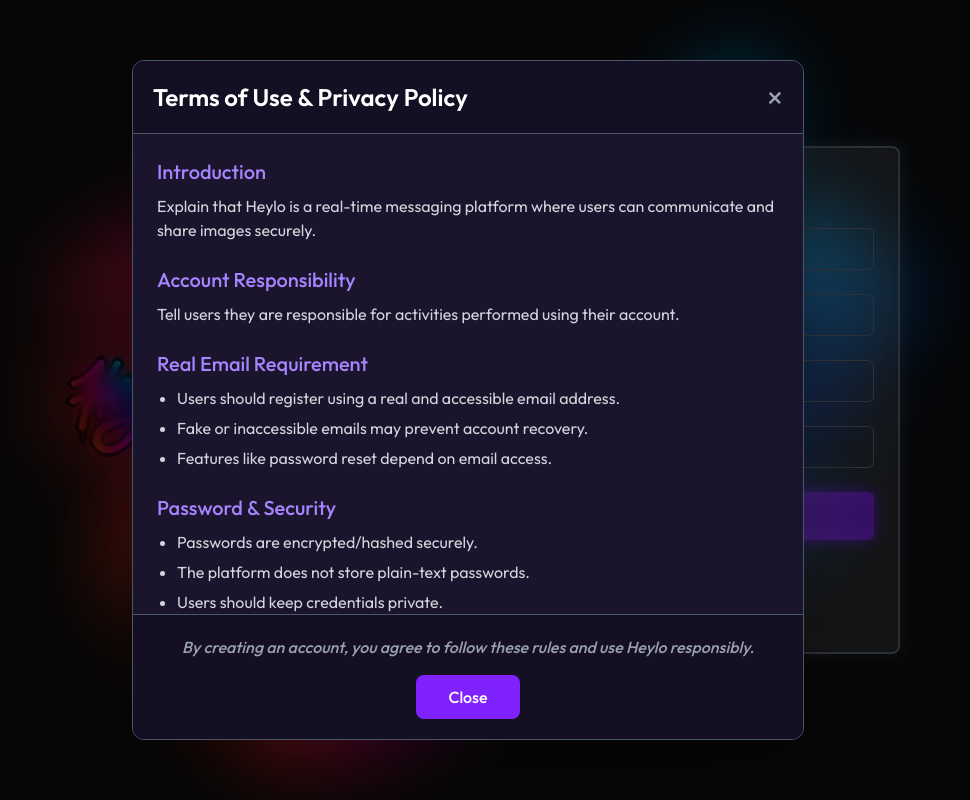
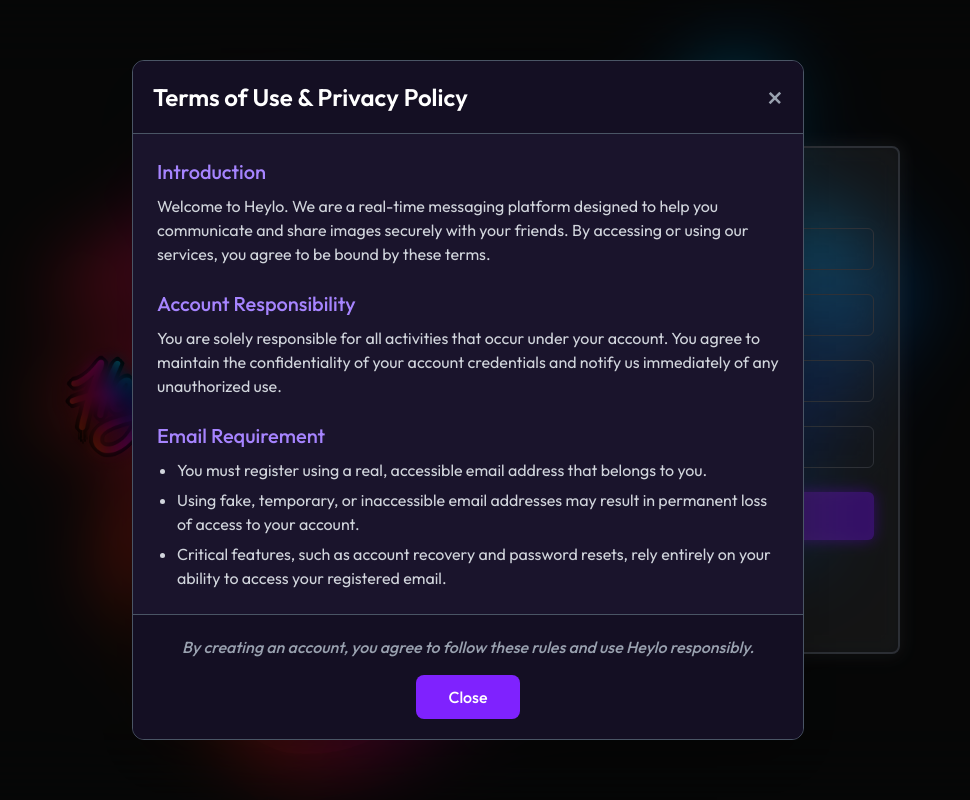
Before and after one commit to mjpriyanshu/Heylo, a React (Vite) app in the folder client/: page /login in a window 1280 px wide. Both pictures are taken after a click on the element "terms of use & privacy policy". Shown: the whole page, without its empty margins (172-1142 px from the left). Built offline with nearby package versions, Linux system fonts and the light colour scheme; no server answers.

Commit message:
refactor: Update Terms of Use and Privacy Policy wordings

```diff
--- a/client/src/components/TermsModal.jsx
+++ b/client/src/components/TermsModal.jsx
@@ -16,62 +16,62 @@
 
             <section>
                 <h3 className='text-violet-400 font-medium text-lg md:text-xl mb-2'>Introduction</h3>
-                <p>Explain that Heylo is a real-time messaging platform where users can communicate and share images securely.</p>
+                <p>Welcome to Heylo. We are a real-time messaging platform designed to help you communicate and share images securely with your friends. By accessing or using our services, you agree to be bound by these terms.</p>
             </section>
 
             <section>
                 <h3 className='text-violet-400 font-medium text-lg md:text-xl mb-2'>Account Responsibility</h3>
-                <p>Tell users they are responsible for activities performed using their account.</p>
+                <p>You are solely responsible for all activities that occur under your account. You agree to maintain the confidentiality of your account credentials and notify us immediately of any unauthorized use.</p>
             </section>
 
             <section>
-                <h3 className='text-violet-400 font-medium text-lg md:text-xl mb-2'>Real Email Requirement</h3>
+                <h3 className='text-violet-400 font-medium text-lg md:text-xl mb-2'>Email Requirement</h3>
                 <ul className='list-disc pl-5 space-y-1.5'>
-                    <li>Users should register using a real and accessible email address.</li>
-                    <li>Fake or inaccessible emails may prevent account recovery.</li>
-                    <li>Features like password reset depend on email access.</li>
+                    <li>You must register using a real, accessible email address that belongs to you.</li>
+                    <li>Using fake, temporary, or inaccessible email addresses may result in permanent loss of access to your account.</li>
+                    <li>Critical features, such as account recovery and password resets, rely entirely on your ability to access your registered email.</li>
                 </ul>
             </section>
 
             <section>
                 <h3 className='text-violet-400 font-medium text-lg md:text-xl mb-2'>Password & Security</h3>
                 <ul className='list-disc pl-5 space-y-1.5'>
-                    <li>Passwords are encrypted/hashed securely.</li>
-                    <li>The platform does not store plain-text passwords.</li>
-                    <li>Users should keep credentials private.</li>
+                    <li>Your security is our priority. All passwords are securely hashed and encrypted.</li>
+                    <li>We never store or have access to your plain-text passwords.</li>
+                    <li>You are expected to choose a strong password and keep it private to prevent unauthorized access.</li>
                 </ul>
             </section>
 
             <section>
-                <h3 className='text-violet-400 font-medium text-lg md:text-xl mb-2'>OAuth Login Notice</h3>
+                <h3 className='text-violet-400 font-medium text-lg md:text-xl mb-2'>OAuth & Third-Party Logins</h3>
                 <ul className='list-disc pl-5 space-y-1.5'>
-                    <li>Users signing in with Google/GitHub authenticate through those providers.</li>
-                    <li>Password reset for OAuth accounts is handled by the provider itself.</li>
-                    <li>OAuth users may not be able to login using manual password authentication unless they separately create a password.</li>
+                    <li>When you sign in using third-party providers (like Google or GitHub), you are authenticating directly through their secure systems.</li>
+                    <li>Any password resets or security checks for OAuth accounts must be handled through the respective provider.</li>
+                    <li>If you signed up via OAuth, you will not be able to log in using a manual password unless you explicitly configure a password in your Heylo account settings.</li>
                 </ul>
             </section>
 
             <section>
                 <h3 className='text-violet-400 font-medium text-lg md:text-xl mb-2'>Privacy Notice</h3>
                 <ul className='list-disc pl-5 space-y-1.5'>
-                    <li>Only basic account data is stored.</li>
-                    <li>Shared images are uploaded securely using Cloudinary.</li>
-                    <li>Private messages are intended to remain private.</li>
-                    <li>User data is never intentionally sold.</li>
+                    <li>We collect only the essential data required to operate your account and provide our services.</li>
+                    <li>Any images you share are uploaded and hosted securely through our trusted partner, Cloudinary.</li>
+                    <li>Your private messages are strictly intended to remain private between you and your recipients.</li>
+                    <li>We respect your privacy—your personal data is never intentionally sold or monetized.</li>
                 </ul>
             </section>
 
             <section>
                 <h3 className='text-violet-400 font-medium text-lg md:text-xl mb-2'>Content & Community Rules</h3>
-                <p className='mb-2 text-gray-400'>Disallow:</p>
-                <ul className='list-disc pl-5 space-y-1.5'>
-                    <li>Illegal content</li>
-                    <li>Harassment</li>
-                    <li>Spam</li>
-                    <li>Malware</li>
-                    <li>NSFW/extreme abusive content</li>
+                <p className='mb-2 text-gray-300'>To maintain a safe and welcoming environment, the following activities and content are strictly prohibited:</p>
+                <ul className='list-disc pl-5 space-y-1.5 text-gray-400'>
+                    <li>Sharing illegal content or engaging in unlawful activities.</li>
+                    <li>Harassment, bullying, or targeted abuse of other users.</li>
+                    <li>Spreading spam, unsolicited promotions, or malicious links.</li>
+                    <li>Distributing malware, viruses, or harmful software.</li>
+                    <li>Sharing highly sensitive, NSFW, or extremely abusive content.</li>
                 </ul>
-                <p className='mt-3 text-red-400 font-medium'>Mention accounts may be suspended for misuse.</p>
+                <p className='mt-3 text-red-400 font-medium'>Please be aware that any violation of these rules may result in the immediate suspension or permanent termination of your account without notice.</p>
             </section>
 
         </div>
```
